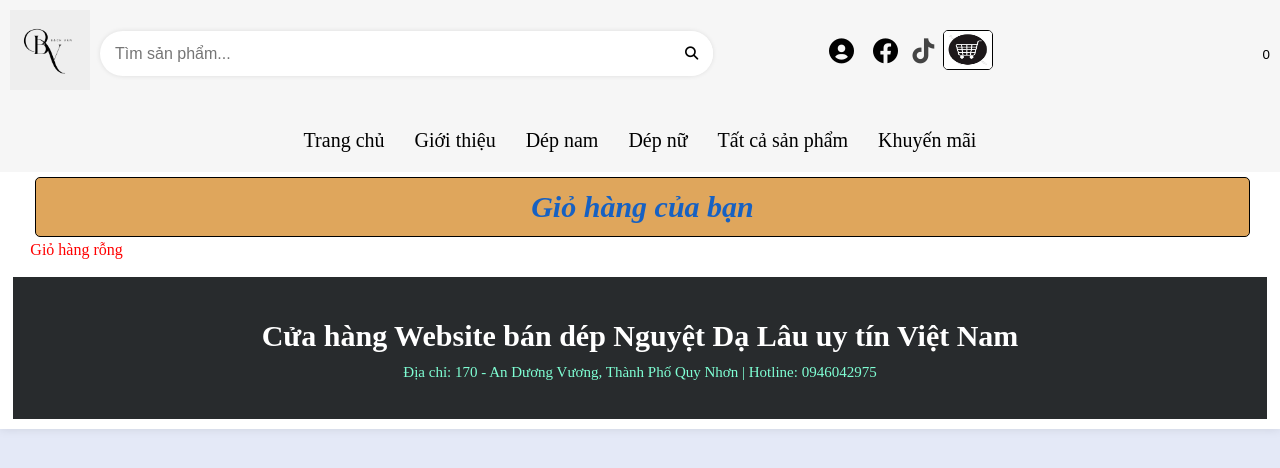
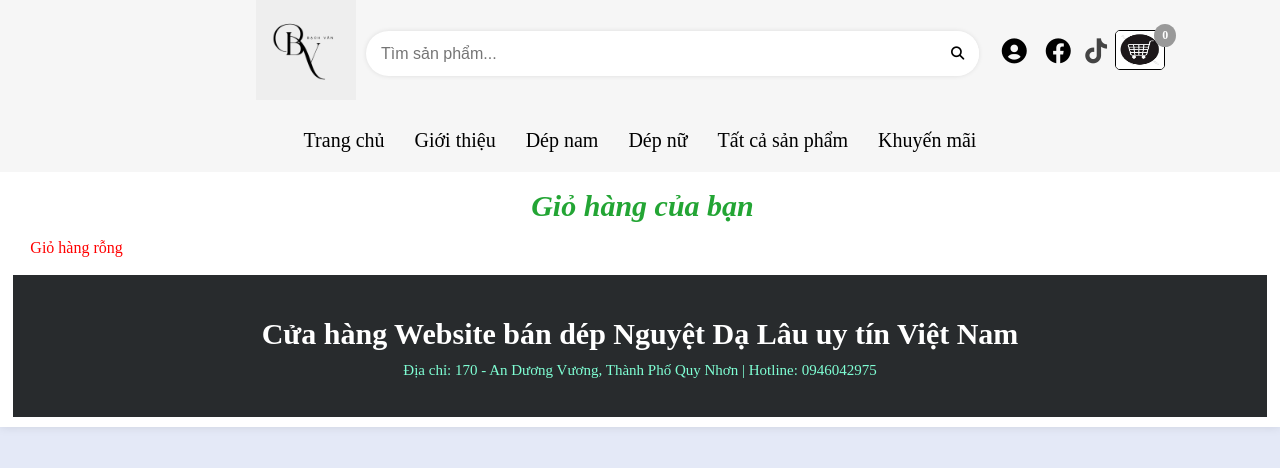
Before and after one commit to QuocTuan29/LTWebb, a PHP site: page /index.php?page_layout=giohang in a window 1280 px wide. Shown: the top 468 px of the page. Run offline with PHP 8.4, Linux system fonts and the light colour scheme.

Commit message:
sửa lần 2

```diff
--- a/LTWed_2-main/chucnang/giohang/giohangcuaban.php
+++ b/LTWed_2-main/chucnang/giohang/giohangcuaban.php
@@ -1,7 +1,29 @@
+<style>
+    #cart {
+        position: relative;
+        display: inline-block;
+        margin-left: 10px;
+    }
+
+
+
+    .cart-count {
+        position: absolute;
+        top: -30px;
+        right: -1px;
+        background-color: #999;
+        color: white;
+        font-size: 12px;
+        font-weight: bold;
+        padding: 2px 8px;
+        border-radius: 50%;
+        position: absolute !important;
+    }
+</style>
 <div id="cart">
     <a href="index.php?page_layout=giohang">
-        <button>
-            <span>
+
+        <span class="cart-count">
             <?php
             if (isset($_SESSION['giohang'])) {
                 echo count($_SESSION['giohang']);
@@ -10,6 +32,6 @@
             }
             ?>
         </span>
-        </button>
+
     </a>
 </div>
--- a/LTWed_2-main/chucnang/menungang/khuyenmai.php
+++ b/LTWed_2-main/chucnang/menungang/khuyenmai.php
@@ -1,5 +1,5 @@
 <link rel="stylesheet" href="../../css/khuyenmai.css">
-<div class="pr-block">
+<div class="prd-block">
     <h2>Sản phẩm khuyến mãi</h2>
     <div class="prd-list">
         <?php
--- a/LTWed_2-main/chucnang/timkiem/timkiem.php
+++ b/LTWed_2-main/chucnang/timkiem/timkiem.php
@@ -17,13 +17,13 @@
         }
 
         #search-box {
-
+            width: 100%;
             background-color: #fff;
             border-radius: 30px;
             display: flex;
             align-items: center;
             box-shadow: 0 0 5px rgba(0, 0, 0, 0.1);
-            margin: 20px 0px;
+
 
         }
 
--- a/LTWed_2-main/css/khuyenmai.css
+++ b/LTWed_2-main/css/khuyenmai.css
@@ -4,11 +4,8 @@
 }
 .prd-block h2 {
   margin-left: 5px;
-  border: 1px solid black;
-  border-radius: 5px;
-  background-color: rgb(223, 166, 92);
+  color: #23a534;
   padding: 5px;
-  color: rgb(23, 97, 194);
 }
 .prd-list {
   display: flex;
--- a/LTWed_2-main/css/trangchu.css
+++ b/LTWed_2-main/css/trangchu.css
@@ -1,7 +1,6 @@
 /* Logo & Icons */
 .logo-img {
-  width: 80px;
-  height: 80px;
+  max-width: min(100px, 35vw);
 }
 .logo-tiktok,
 .logo-fb {
@@ -82,17 +81,23 @@ nav a:hover {
 
 /* Search & Auth */
 #head-container {
+  background-color: #f6f6f6;
+}
+.contai {
   display: flex;
   align-items: center;
   justify-content: space-between;
   background-color: #f6f6f6;
-  padding: 10px;
+
   gap: 10px;
+  margin-right: 20%;
+  margin-left: 20%;
 }
 #search-bar {
   display: flex;
   justify-content: center;
   align-items: center;
+  margin: auto;
 }
 #search-bar input {
   width: 300px;
@@ -110,7 +115,6 @@ nav a:hover {
   display: flex;
   align-items: center;
   justify-content: flex-end;
-  margin-left: auto;
 }
 .auth-container p {
   margin: 0;
@@ -139,7 +143,7 @@ nav a:hover {
 }
 .prd-block h2 {
   padding: 5px;
-  color: #23a534;
+
   border-radius: 5px;
   text-align: center;
   font-weight: bold;
--- a/LTWed_2-main/index.php
+++ b/LTWed_2-main/index.php
@@ -26,6 +26,7 @@ include_once('cauhinh/ketnoi.php');
         <!-- TOP BAR -->
         <div id="head-container">
             <!-- Logo -->
+            <div class="contai">
                 <div><a href="index.php"><img class="logo-img" src="quantri/anh/logo_bieutuong.png" alt=""></a></div>
 
                 <!-- Search -->
@@ -52,7 +53,7 @@ include_once('cauhinh/ketnoi.php');
                     <?php include_once('chucnang/giohang/giohangcuaban.php'); ?>
                 </div>
             </div>
-
+        </div>
         <!-- NAVIGATION BAR -->
         <nav class="navbar navbar-expand">
             <ul>
```
Lines whose indentation alone changed are shown as unchanged.
